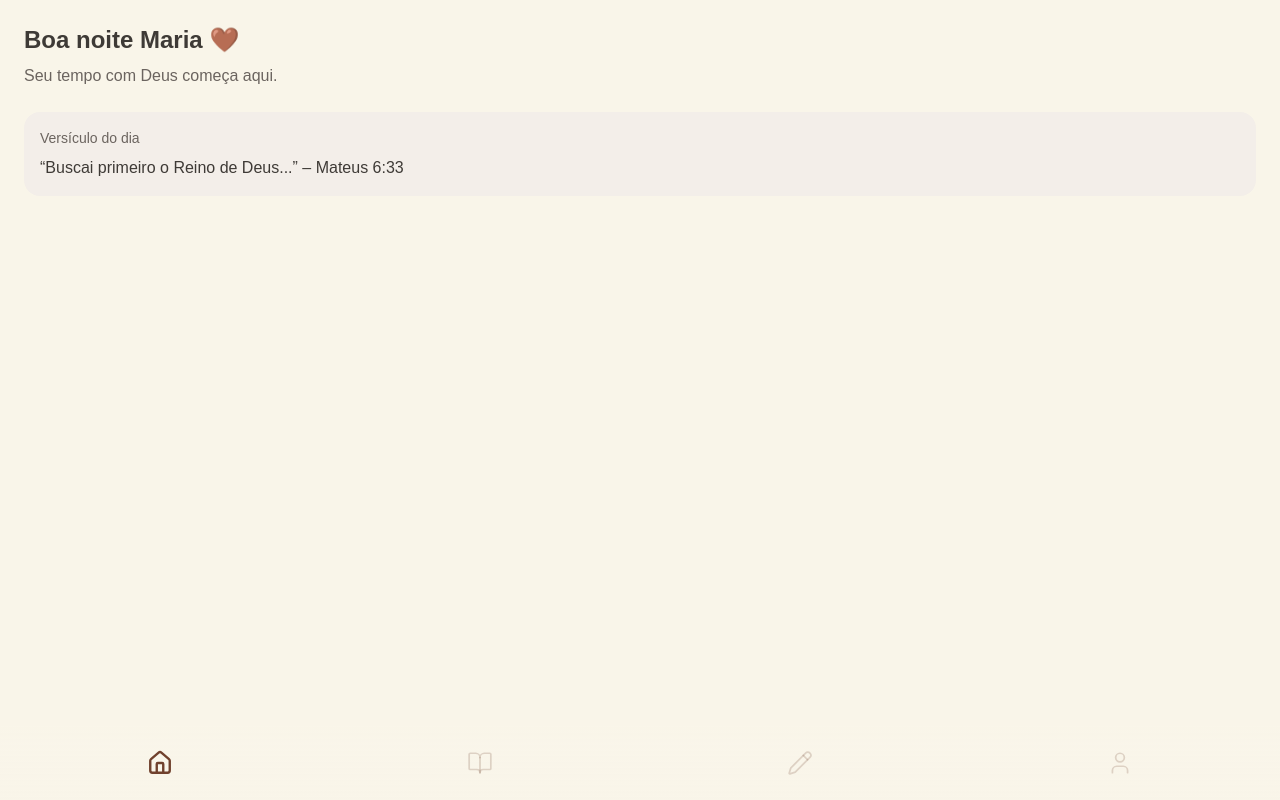
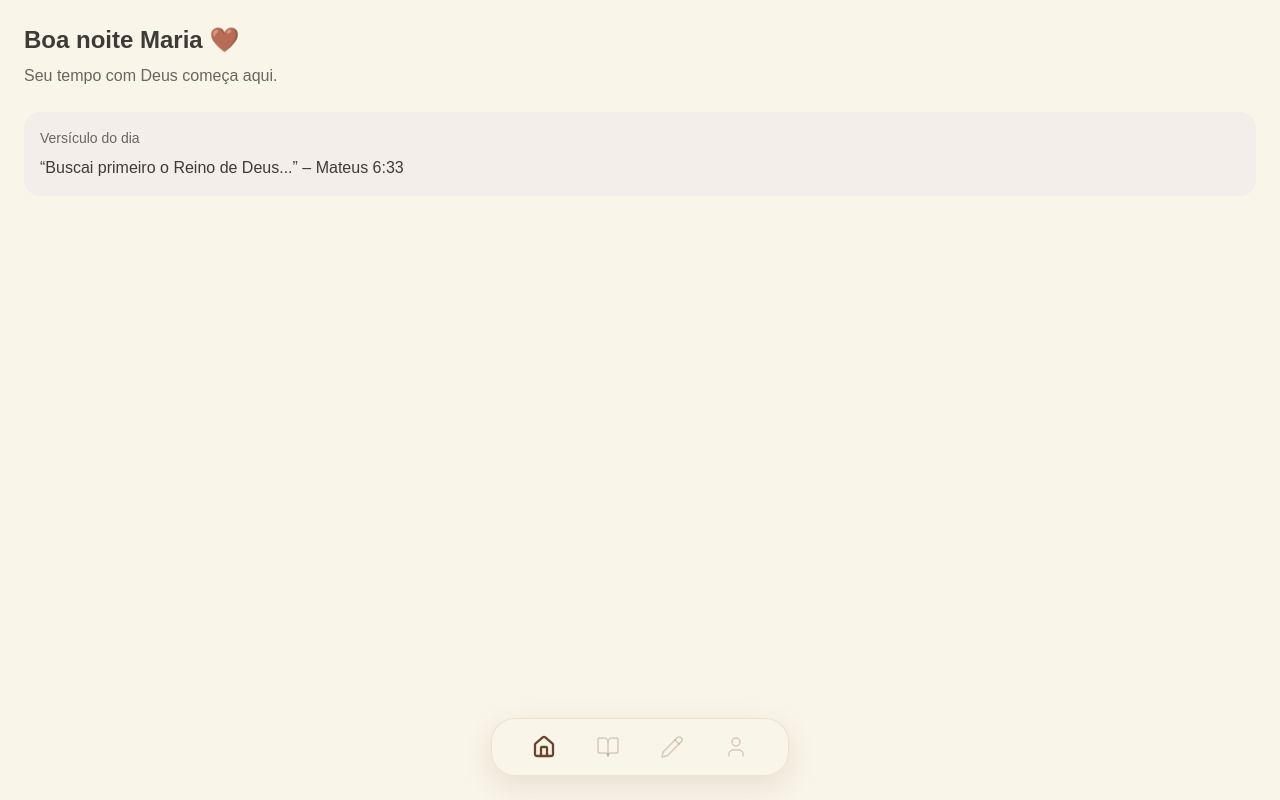
Before and after one commit to michelesannti/no-secreto, a Next.js app: page /hoje in a window 1280 px wide. Built offline with nearby package versions, Linux system fonts and the light colour scheme.

Commit message:
nav floating premium base

```diff
--- a/app/(app)/layout.tsx
+++ b/app/(app)/layout.tsx
@@ -26,12 +26,12 @@ export default function AppLayout({
         className="flex items-center justify-center transition-all duration-300"
       >
         <Icon
-          size={26}
-          strokeWidth={active ? 2.2 : 1.6}
+          size={24}
+          strokeWidth={active ? 2.3 : 1.5}
           className={
             active
               ? "text-[#70412d]"
-              : "text-[#70412d]/20"
+              : "text-[#70412d]/25"
           }
         />
       </Link>
@@ -39,15 +39,28 @@ export default function AppLayout({
   }
 
   return (
-    <div className="min-h-screen pb-28 bg-[#f9f5e9]">
+    <div className="min-h-screen pb-32 bg-[#f9f5e9]">
       {children}
 
-      <nav className="fixed bottom-0 left-0 right-0 bg-gradient-to-t from-[#f9f5e9] to-[#f9f5e9]/95 py-6 flex justify-around items-center">
-        <NavItem href="/hoje" Icon={Home} />
-        <NavItem href="/secreto" Icon={BookOpen} />
-        <NavItem href="/diario" Icon={Pencil} />
-        <NavItem href="/perfil" Icon={User} />
-      </nav>
+      <div className="fixed bottom-6 left-0 right-0 flex justify-center">
+        <nav className="
+          bg-[#f9f5e9]/90
+          backdrop-blur-md
+          px-10
+          py-4
+          rounded-3xl
+          flex
+          gap-10
+          items-center
+          shadow-[0_10px_30px_rgba(112,65,45,0.12)]
+          border border-[#e9d5bb]/60
+        ">
+          <NavItem href="/hoje" Icon={Home} />
+          <NavItem href="/secreto" Icon={BookOpen} />
+          <NavItem href="/diario" Icon={Pencil} />
+          <NavItem href="/perfil" Icon={User} />
+        </nav>
+      </div>
     </div>
   );
 }
```
